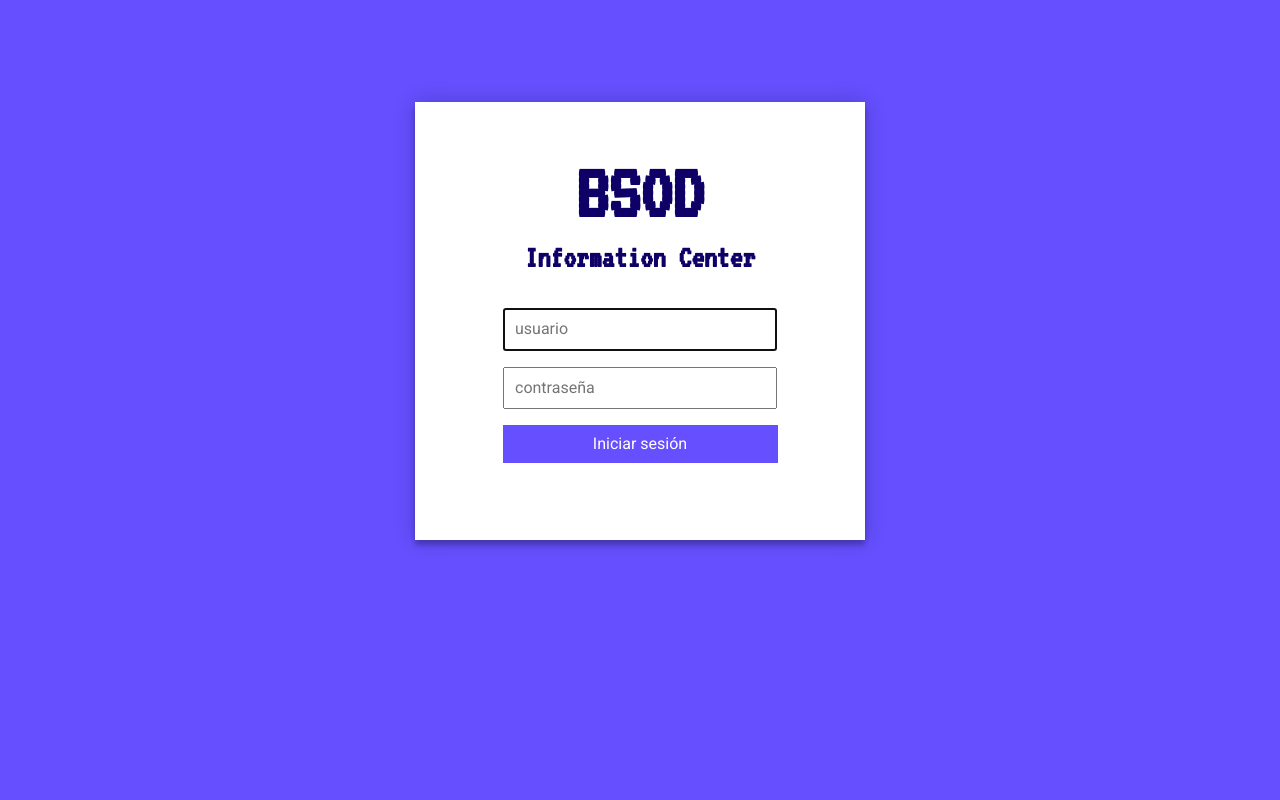
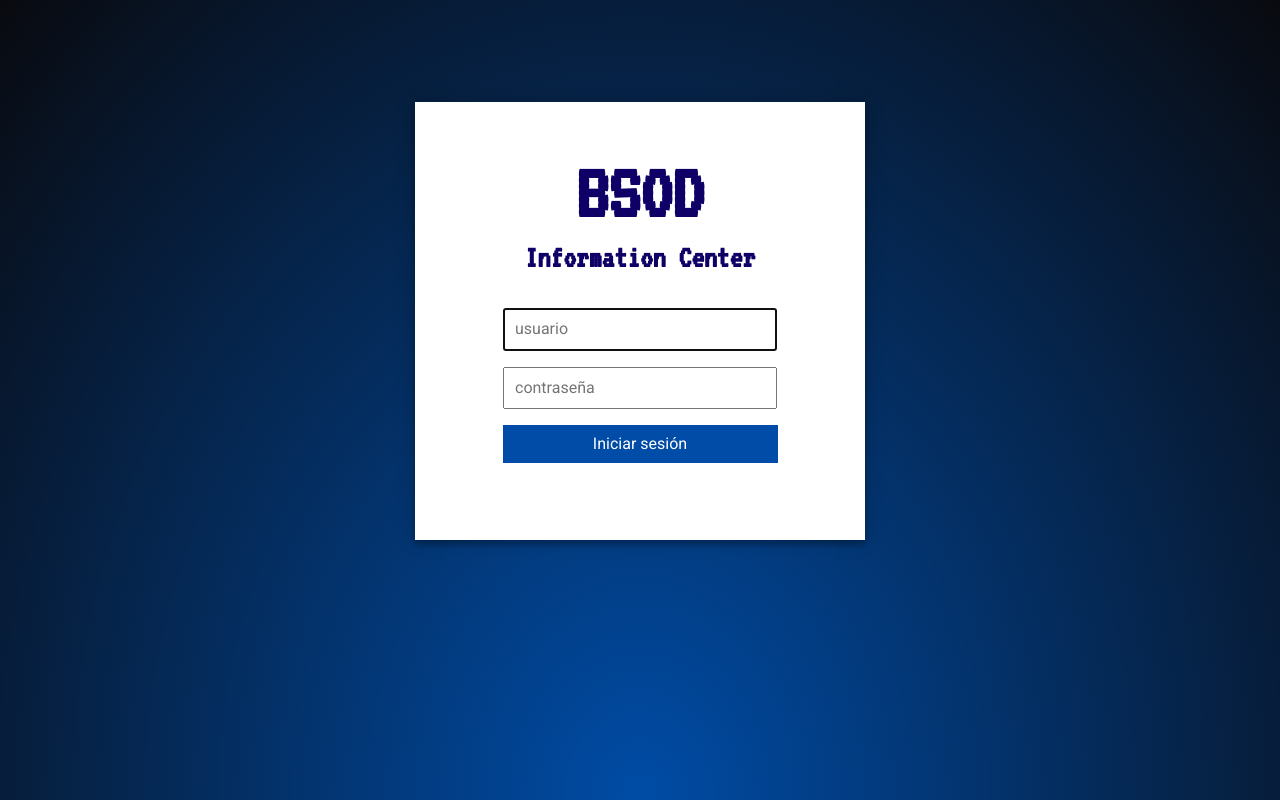
Before and after one commit to MauriRojas/BSODIC_Web, a PHP site: page /login/index.php in a window 1280 px wide. Run offline with PHP 8.4, Linux system fonts and the light colour scheme.

Commit message:
Login Background styling
Gradient Background style changed.

```diff
--- a/styles/style.css
+++ b/styles/style.css
@@ -1,8 +1,10 @@
 @import url('https://fonts.googleapis.com/css?family=Roboto');
 @import url('https://fonts.googleapis.com/css?family=Roboto|VT323');
 
-body {
-  background-color: #654fff;
+html {
+height: 100%;
+background: radial-gradient(ellipse at bottom, #004ca6 0%, #090a0f 100%);
+overflow: hidden;
 }
 
 .login-form {
@@ -50,7 +52,7 @@ input {
 .submit_button {
   cursor: pointer;
   border: none;
-  background-color: #654fff;
+  background-color: #004ca6;
   color: white;
   width: 275px;
 }
```
